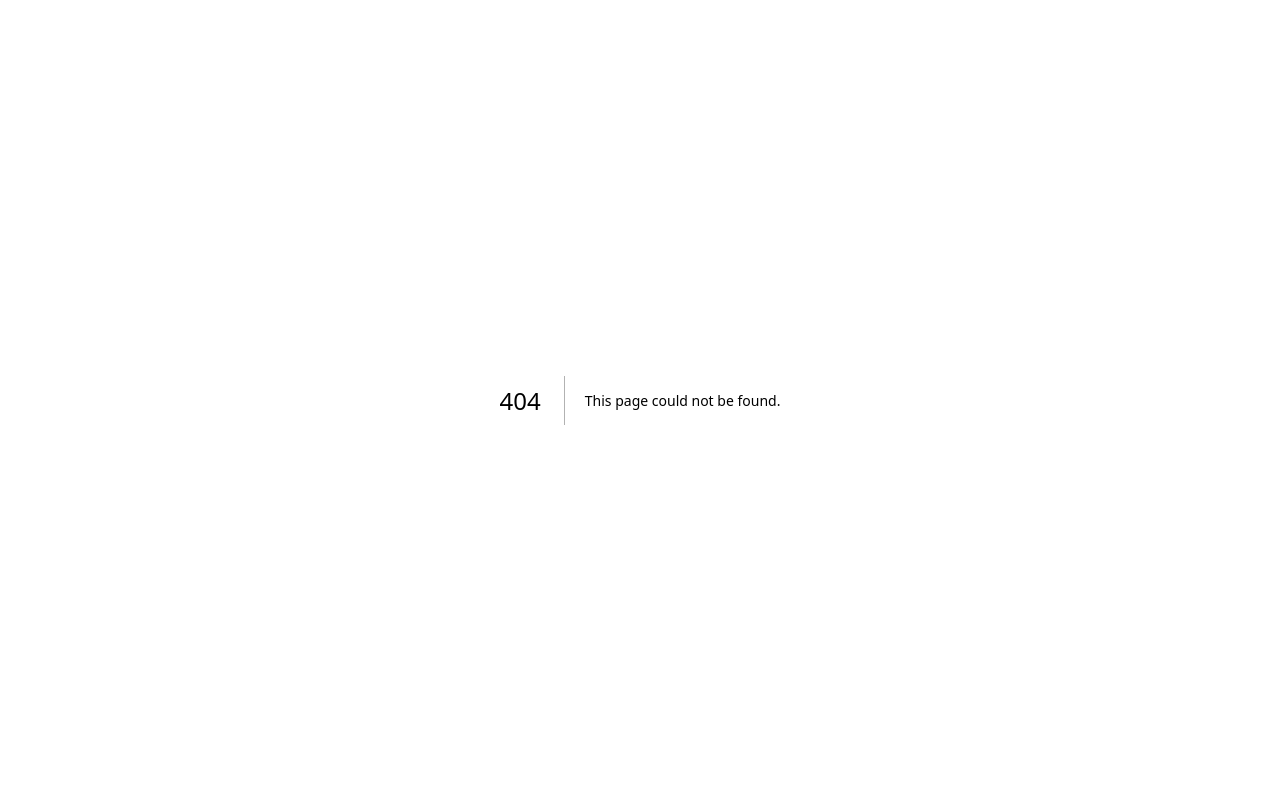
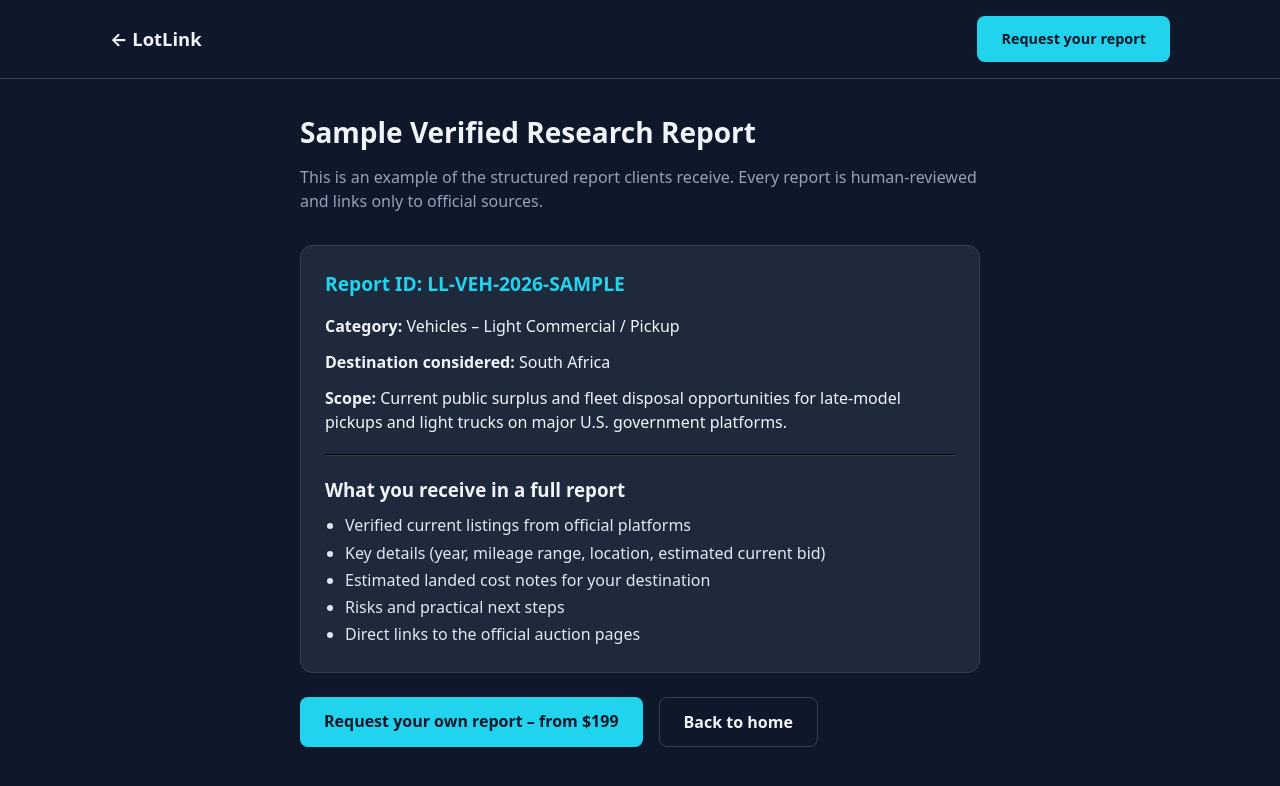
Before and after one commit to moseshlatshwayo101-cmyk/lotlink, a Next.js app: page /sample-report in a window 1280 px wide. Before the commit this address had no page. Shown: the top 786 px of the page. Built offline with nearby package versions, Linux system fonts and the light colour scheme.

Commit message:
Add sample report page

```diff
--- /dev/null
+++ b/app/sample-report/page.tsx
@@ -0,0 +1,73 @@
+import Link from "next/link";
+
+export const metadata = {
+  title: "Sample Verified Report – LotLink",
+  description: "See an example of a LotLink Verified Research Report.",
+};
+
+export default function SampleReportPage() {
+  return (
+    <div style={{ minHeight: "100vh", paddingBottom: "3rem" }}>
+      <header
+        style={{
+          borderBottom: "1px solid var(--border)",
+          padding: "1rem 0",
+          marginBottom: "2rem",
+        }}
+      >
+        <div className="container" style={{ display: "flex", justifyContent: "space-between", alignItems: "center" }}>
+          <Link href="/" style={{ fontWeight: 700, fontSize: "1.15rem", color: "var(--text-primary)" }}>
+            ← LotLink
+          </Link>
+          <Link href="/request" className="btn btn-primary" style={{ fontSize: "0.9rem" }}>
+            Request your report
+          </Link>
+        </div>
+      </header>
+
+      <div className="container" style={{ maxWidth: 720 }}>
+        <h1 style={{ fontSize: "1.75rem", marginBottom: "0.75rem" }}>
+          Sample Verified Research Report
+        </h1>
+        <p style={{ color: "var(--text-muted)", marginBottom: "2rem" }}>
+          This is an example of the structured report clients receive. Every report is
+          human-reviewed and links only to official sources.
+        </p>
+
+        <div className="card" style={{ marginBottom: "1.5rem" }}>
+          <h2 style={{ fontSize: "1.2rem", marginBottom: "1rem", color: "var(--accent)" }}>
+            Report ID: LL-VEH-2026-SAMPLE
+          </h2>
+          <p style={{ marginBottom: "0.75rem" }}>
+            <strong>Category:</strong> Vehicles – Light Commercial / Pickup
+          </p>
+          <p style={{ marginBottom: "0.75rem" }}>
+            <strong>Destination considered:</strong> South Africa
+          </p>
+          <p style={{ marginBottom: "0.75rem" }}>
+            <strong>Scope:</strong> Current public surplus and fleet disposal opportunities
+            for late-model pickups and light trucks on major U.S. government platforms.
+          </p>
+          <hr style={{ borderColor: "var(--border)", margin: "1.25rem 0" }} />
+          <h3 style={{ marginBottom: "0.5rem" }}>What you receive in a full report</h3>
+          <ul style={{ color: "var(--text-secondary)", paddingLeft: "1.25rem", lineHeight: 1.7 }}>
+            <li>Verified current listings from official platforms</li>
+            <li>Key details (year, mileage range, location, estimated current bid)</li>
+            <li>Estimated landed cost notes for your destination</li>
+            <li>Risks and practical next steps</li>
+            <li>Direct links to the official auction pages</li>
+          </ul>
+        </div>
+
+        <div style={{ display: "flex", gap: "1rem", flexWrap: "wrap" }}>
+          <Link href="/request" className="btn btn-primary">
+            Request your own report – from $199
+          </Link>
+          <Link href="/" className="btn btn-secondary">
+            Back to home
+          </Link>
+        </div>
+      </div>
+    </div>
+  );
+}
```
